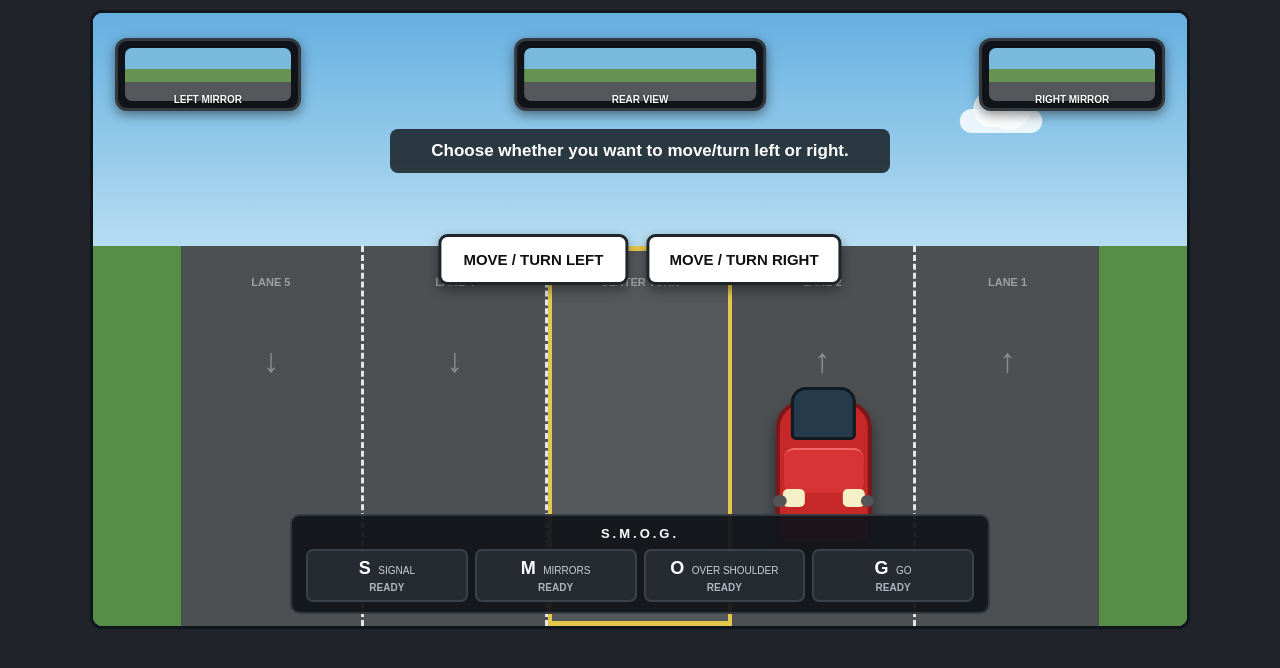
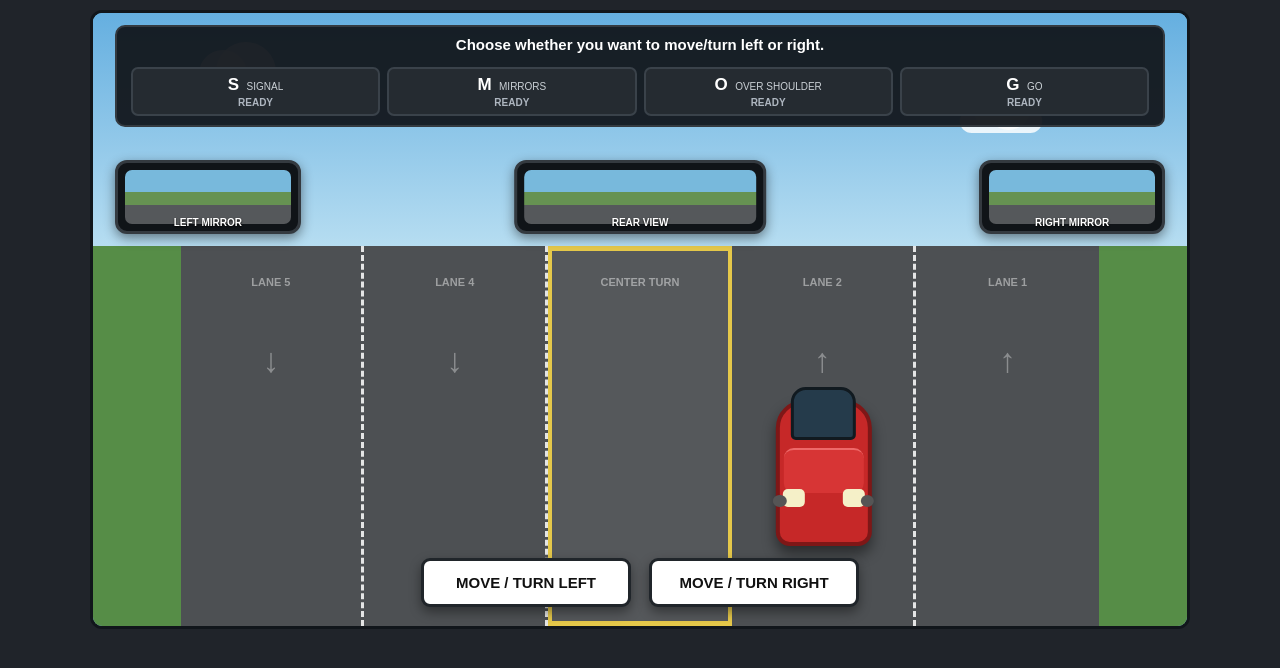
Before and after one commit to driveinstructormike/smog-demo, a plain HTML site: page index.html in a window 1280 px wide. Drawn offline with Linux system fonts and the light colour scheme.

Commit message:
Update index.html

```diff
--- a/index.html
+++ b/index.html
@@ -290,10 +290,9 @@ body {
 ========================================================= */
 
 .mirror {
-
     position: absolute;
 
-    top: 4%;
+    top: 24%;
 
     width: 17%;
     height: 12%;
@@ -703,55 +702,20 @@ body {
 
 
 /* =========================================================
-   INSTRUCTION
-========================================================= */
-
-.instruction {
+   DIRECTION BUTTONS
+========================================================= */
+
+.direction-controls {
 
     position: absolute;
 
     left: 50%;
 
-    top: 19%;
+    bottom: 3%;
 
     transform:
         translateX(-50%);
 
-    width: min(500px, 80%);
-
-    padding:
-        12px 18px;
-
-    background:
-        rgba(0,0,0,.72);
-
-    border-radius: 8px;
-
-    text-align: center;
-
-    font-size: 17px;
-
-    font-weight: bold;
-
-    z-index: 50;
-}
-
-
-/* =========================================================
-   DIRECTION BUTTONS
-========================================================= */
-
-.direction-controls {
-
-    position: absolute;
-
-    left: 50%;
-
-    top: 36%;
-
-    transform:
-        translateX(-50%);
-
     display: flex;
 
     gap: 18px;
@@ -765,10 +729,10 @@ body {
 
 .direction-button {
 
-    min-width: 190px;
+    min-width: 210px;
 
     padding:
-        14px 20px;
+        13px 20px;
 
     border:
         3px solid #20252a;
@@ -823,17 +787,13 @@ body {
 
     position: absolute;
 
-    left: 50%;
-
-    bottom: 2%;
-
-    transform:
-        translateX(-50%);
-
-    width: min(700px, 92%);
-
-    padding:
-        10px 14px;
+    left: 2%;
+    right: 2%;
+    top: 2%;
+
+    width: auto;
+
+    padding: 9px 14px;
 
     background:
         rgba(17,22,27,.94);
@@ -843,23 +803,33 @@ body {
 
     border-radius: 10px;
 
-    z-index: 40;
-}
-
-
-.smog-title {
+    z-index: 50;
+}
+
+
+/* =========================================================
+   STEP-BY-STEP INSTRUCTION
+========================================================= */
+
+.smog-instruction {
 
     text-align: center;
 
-    font-size: 13px;
+    min-height: 24px;
+
+    margin-bottom: 7px;
+
+    font-size: 15px;
 
     font-weight: bold;
 
-    letter-spacing: 3px;
-
-    margin-bottom: 8px;
-}
-
+    color: #ffffff;
+}
+
+
+/* =========================================================
+   S.M.O.G. STEPS
+========================================================= */
 
 .smog-steps {
 
@@ -875,7 +845,7 @@ body {
 .smog-step {
 
     padding:
-        7px 5px;
+        6px 5px;
 
     text-align: center;
 
@@ -898,7 +868,7 @@ body {
 
     display: inline-block;
 
-    font-size: 18px;
+    font-size: 17px;
 
     font-weight: bold;
 
@@ -918,7 +888,7 @@ body {
 
     display: block;
 
-    margin-top: 3px;
+    margin-top: 2px;
 
     font-size: 10px;
 
@@ -927,8 +897,6 @@ body {
     color: #aeb6c0;
 }
 
-
-/* Current */
 
 .smog-step.current {
 
@@ -943,8 +911,6 @@ body {
 }
 
 
-/* Complete */
-
 .smog-step.complete {
 
     border-color:
@@ -973,7 +939,7 @@ body {
 
     left: 50%;
 
-    top: 28%;
+    top: 45%;
 
     transform:
         translateX(-50%)
@@ -1302,19 +1268,6 @@ body {
 </div>
 
 
-<!-- =====================================================
-     INSTRUCTION
-====================================================== -->
-
-<div
-    class="instruction"
-    id="instruction">
-
-    Choose whether you want to
-    move/turn left or right.
-
-</div>
-
 
 <!-- =====================================================
      DIRECTION BUTTONS
@@ -1350,8 +1303,13 @@ body {
 
 <div class="smog-panel">
 
-    <div class="smog-title">
-        S.M.O.G.
+    <div
+        class="smog-instruction"
+        id="instruction">
+
+        Choose whether you want to
+        move/turn left or right.
+
     </div>
 
 
```
